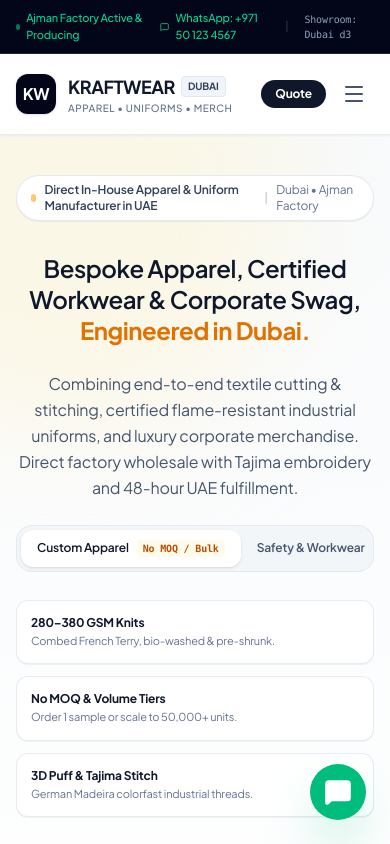
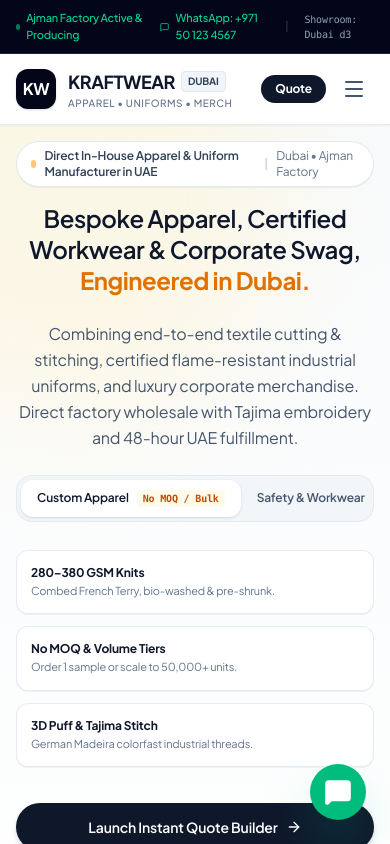
Before and after one commit to ser-name123/cloths, a Next.js app: page / in a window 390 px wide. Shown: the top 844 px of the page. Built offline with nearby package versions, Linux system fonts and the light colour scheme; no server answers.

Commit message:
style: reduce vertical top spacing between header and hero

```diff
--- a/src/components/Header.tsx
+++ b/src/components/Header.tsx
@@ -105,7 +105,7 @@ export default function Header({ currentCurrency = 'AED', onCurrencyChange, onOp
       {/* 2. MAIN NAVBAR & MEGA MENU TRIGGERS                             */}
       {/* ============================================================== */}
       <div className="max-w-[1560px] mx-auto px-4 sm:px-8 lg:px-12">
-        <div className="flex items-center justify-between h-20">
+        <div className="flex items-center justify-between h-[70px]">
 
           {/* Brand Logo */}
           <Link href="/" className="flex items-center gap-3 group">
--- a/src/components/Hero.tsx
+++ b/src/components/Hero.tsx
@@ -78,7 +78,7 @@ export default function Hero({ currentCurrency, onOpenQuoteModal }: HeroProps) {
   const currentColor = currentSpecimen.colors[selectedColorIndex] || currentSpecimen.colors[0];
 
   return (
-    <section className="relative bg-gradient-to-b from-slate-50 via-white to-slate-50/60 border-b border-slate-200/80 pt-10 pb-20 lg:pt-16 lg:pb-24 overflow-hidden">
+    <section className="relative bg-gradient-to-b from-slate-50 via-white to-slate-50/60 border-b border-slate-200/80 pt-4 pb-16 lg:pt-6 lg:pb-20 overflow-hidden">
 
       {/* Background ambient subtle blurs */}
       <div className="absolute top-0 right-1/4 w-[450px] h-[450px] bg-amber-100/40 rounded-full blur-3xl pointer-events-none -translate-y-1/3"></div>
@@ -97,7 +97,7 @@ export default function Hero({ currentCurrency, onOpenQuoteModal }: HeroProps) {
         </div>
 
         {/* Hero Grid: Left Content, Right Photorealistic Card */}
-        <div className="mt-8 grid grid-cols-1 lg:grid-cols-12 gap-12 lg:gap-14 items-center">
+        <div className="mt-4 grid grid-cols-1 lg:grid-cols-12 gap-10 lg:gap-12 items-center">
 
           {/* Left Column (7 cols) */}
           <div className="lg:col-span-7 space-y-6 text-center lg:text-left">
```
